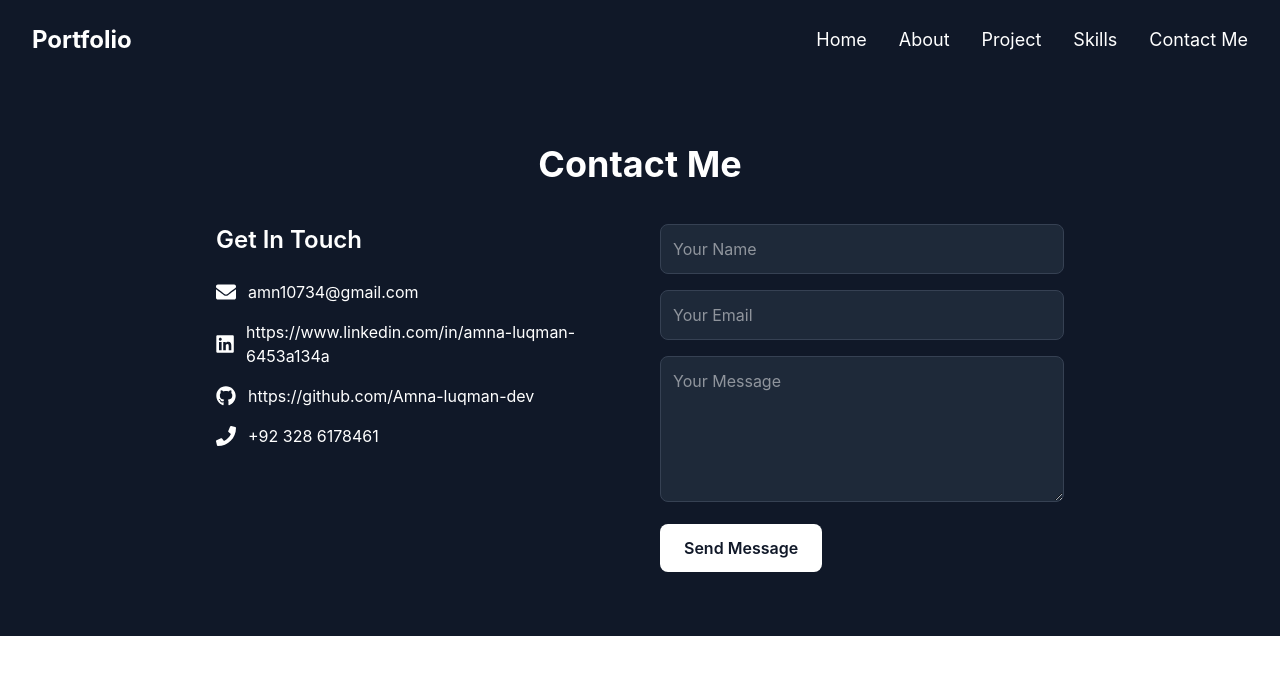
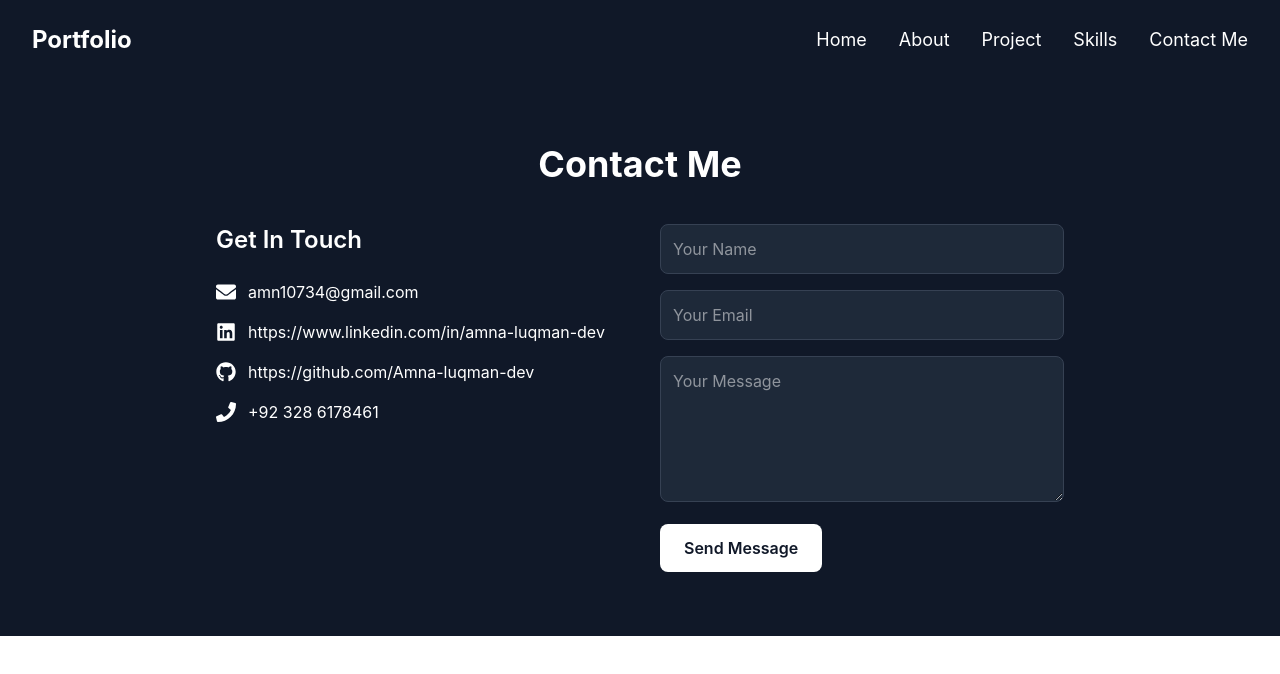
Before and after one commit to Amna-luqman-dev/Portfolio, a React (Vite) app: page /contact in a window 1280 px wide. Shown: the top 674 px of the page. Built offline with nearby package versions, Linux system fonts and the light colour scheme.

Commit message:
new-feacture/added

```diff
--- a/src/Components/Contact.jsx
+++ b/src/Components/Contact.jsx
@@ -26,8 +26,7 @@
 
               <p className="flex items-center gap-3">
                 <FaLinkedin className="text-xl" />
-                https://www.linkedin.com/in/amna-luqman-6453a134a
-              </p>
+                https://www.linkedin.com/in/amna-luqman-dev  </p>
 
               <p className="flex items-center gap-3">
                 <FaGithub className="text-xl" />
```
